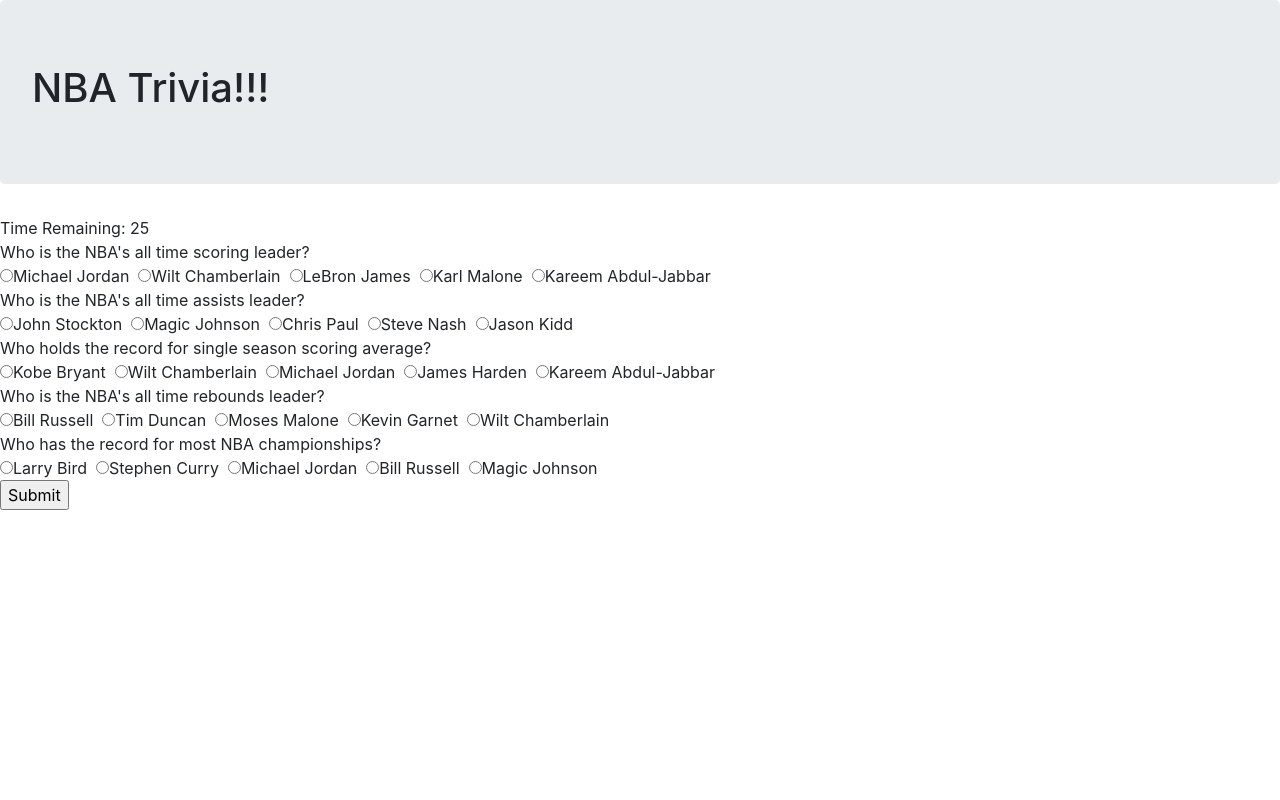
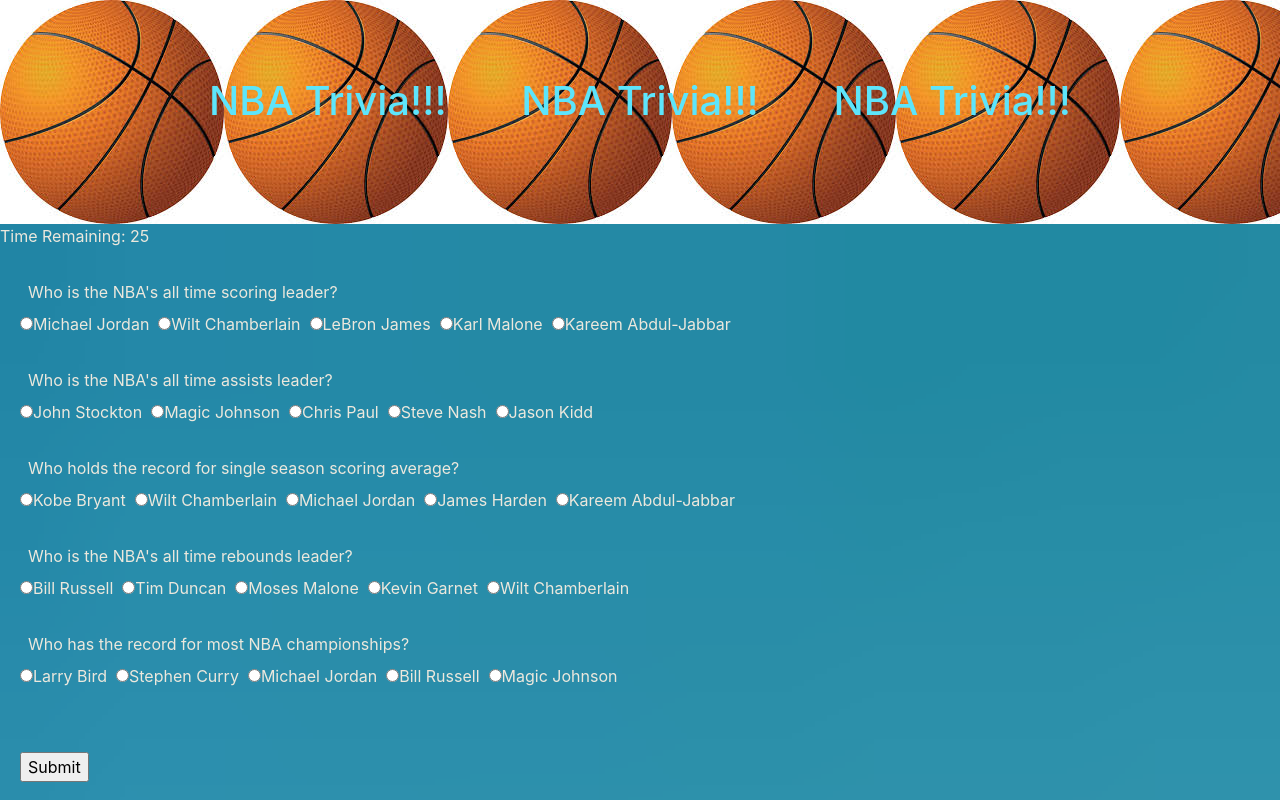
Before and after one commit to Stevearchi/TriviaGame, a plain HTML site: page index.html in a window 1280 px wide. Shown: the top 800 px of the page. Drawn offline with nearby package versions, Linux system fonts and the light colour scheme.

Commit message:
added more styling

```diff
--- a/assets/css/style.css
+++ b/assets/css/style.css
@@ -0,0 +1,30 @@
+header {
+    background-image: url('assets/images/basketball.jpg');
+    margin: 0;
+    height: 14em;
+    color: #5de5fb;
+    text-align: center;
+
+}
+
+h1 {
+    padding: 77px;
+}
+
+#main {
+    background-image: url('assets/images/background.jpg');
+    background-position: center;
+    background-repeat: no-repeat;
+    background-size: cover;
+    padding-bottom: 1000em;
+    color:#ece8dd
+}
+
+.question {
+    margin:.5em;
+    margin-top:2em;
+}
+
+.submit{
+    margin-top:4em;
+}
--- a/assets/javascript/app.js
+++ b/assets/javascript/app.js
@@ -1,7 +1,9 @@
 //vars for correct answers
 var ans = [document.getElementById('cor1'), document.getElementById('cor2'),
 document.getElementById('cor3'), document.getElementById('cor4'), document.getElementById('cor5')];
-var score = 0;
+var totalCorrect = 0;
+var totalIncorrect = 0;
+var timedOut = false;
 function timeRemaining(timeRemaining) {
     time = 30;
     setInterval(function () {
@@ -11,39 +13,41 @@
 }
 
 function check() {
-    var results = [i];
-    console.log(document.getElementById('cor1').checked)
-    console.log(ans[0].checked)
-    score = 0;
+    totalCorrect = 0;
+    totalIncorrect = 0;
     for (var i = 0; i < ans.length; i ++){
         if (ans[i].checked){
-            results[i] = 'You got question ' + parseInt(i+1) + ' correct!';
-            score++;
+            totalCorrect++;
         }else{
-            results[i] = 'You got question ' + parseInt(i+1) + ' wrong';
+            totalIncorrect++;
         }
     };
-
-    return results;
 }
 // timer for game
 var timeGame = setTimeout(function () {
     // display which answers are incorrect and correct
-
+    timedOut = true;
+    checkandDisplay();
 }, 30000);
 
+function displayResults(){
+    var finalScore = Math.floor(100 * parseInt(totalCorrect)/parseInt(ans.length));
+    $('#main').append('<p> You scored a ' + finalScore + '%');
+    $('#main').append('<p>You answered ' + totalCorrect + ' questions correctly</p>');
+    $('#main').append('<p>You answered ' + totalIncorrect + ' questions incorrectly</p>');
+}
+function checkandDisplay(){
+    // clear display
+    $('#main').empty();
+    if (timedOut){
+        $('#main').append("<h2>Time is up!</h2>")
+    }
+    check();
+    displayResults();
+}
 $('#submit').on('click', function (event) {
-
     event.preventDefault();
-    var result = check();
-    var finalScore = Math.floor(100 * parseInt(score)/parseInt(ans.length));
-    $('#results').html('<p> You scored a ' + finalScore + '%');
-
-
-    // loops through results and prints them
-   for (i=0; i<result.length; i++){
-    $('#results').append('<p>' + result[i] + '</p>');
-   }
+    checkandDisplay();
 });
 
 $("#timeRemain").text('Time Remaining: 30');
--- a/index.html
+++ b/index.html
@@ -17,21 +17,59 @@
     <script src="https://stackpath.bootstrapcdn.com/bootstrap/4.3.1/js/bootstrap.min.js"
         integrity="sha384-JjSmVgyd0p3pXB1rRibZUAYoIIy6OrQ6VrjIEaFf/nJGzIxFDsf4x0xIM+B07jRM"
         crossorigin="anonymous"></script>
-    <link type='text/css' href="assets/css/style.css">
+    <!-- I can not figure out why the css isn't working properly from the link below, so I'm using style tags -->
+    <!-- <link rel="stylesheet" type="text/css" href="assets/css/style.css"> -->
+    <style>
+        header {
+            background-image: url('assets/images/basketball.jpg');
+            margin: 0;
+            height: 14em;
+            color: #5de5fb;
+            text-align: center;
+
+        }
+
+        h1 {
+            padding: 77px;
+        }
+
+        #main {
+            background-image: url('assets/images/background.jpg');
+            background-position: center;
+            background-repeat: no-repeat;
+            background-size: cover;
+            padding-bottom: 1000em;
+            color:#ece8dd
+        }
+
+        .question {
+            margin:.5em;
+            margin-top:2em;
+        }
+
+        .submit{
+            margin-top:4em;
+        }
+    </style>
 </head>
 
 <body>
     <!-- div that holds all the questions and header-->
-    <div id=main>
-        <header class="jumbotron">
-            <h1>NBA Trivia!!!</h1>
+    <div class="background">
+        <!-- <img src="assets/images/nba_background.jpg" class='backgroundImage'> -->
+        <header>
+
+            <h1>NBA Trivia!!!&nbsp;&nbsp;&nbsp;&nbsp;&nbsp;&nbsp;&nbsp;NBA
+                Trivia!!!&nbsp;&nbsp;&nbsp;&nbsp;&nbsp;&nbsp;&nbsp;NBA Trivia!!!</h1>
+
         </header>
-        <div>
+        <div id="main">
             <!-- div that holds the questions & time remaining-->
+
             <div id="timeRemain"></div>
-            <form>
+            <form class="form-check">
                 <div>
-                    <div>
+                    <div class = 'question'>
                         Who is the NBA's all time scoring leader?
                     </div>
                     <input type="radio" name='1' value='mj' data-correct=false>Michael Jordan&nbsp;
@@ -40,7 +78,7 @@
                     <input type="radio" name='1' value='km' data-correct=false>Karl Malone&nbsp;
                     <input type="radio" name='1' value='kaj' id="cor1" data-correct=true>Kareem Abdul-Jabbar&nbsp;
                 </div>
-                <div>
+                <div class = 'question'>
                     Who is the NBA's all time assists leader?
                 </div>
                 <input type="radio" name='2' value='js' id="cor2">John Stockton&nbsp;
@@ -48,7 +86,7 @@
                 <input type="radio" name='2' value='cp'>Chris Paul&nbsp;
                 <input type="radio" name='2' value='sn'>Steve Nash&nbsp;
                 <input type="radio" name='2' value='jk'>Jason Kidd&nbsp;
-                <div>
+                <div class = 'question'>
                     Who holds the record for single season scoring average?
                 </div>
                 <input type="radio" name='3' value='kb'>Kobe Bryant&nbsp;
@@ -56,7 +94,7 @@
                 <input type="radio" name='3' value='mj'>Michael Jordan&nbsp;
                 <input type="radio" name='3' value='jh'>James Harden&nbsp;
                 <input type="radio" name='3' value='kaj'>Kareem Abdul-Jabbar&nbsp;
-                <div>
+                <div class = 'question'>
                     Who is the NBA's all time rebounds leader?
                 </div>
                 <input type="radio" name='4' value='br'>Bill Russell&nbsp;
@@ -64,7 +102,7 @@
                 <input type="radio" name='4' value='mm'>Moses Malone&nbsp;
                 <input type="radio" name='4' value='kg'>Kevin Garnet&nbsp;
                 <input type="radio" name='4' value='wc' id="cor4">Wilt Chamberlain&nbsp;
-                <div>
+                <div class = 'question'>
                     Who has the record for most NBA championships?
                 </div>
                 <input type="radio" name='5' value='lb'>Larry Bird&nbsp;
@@ -73,13 +111,14 @@
                 <input type="radio" name='5' value='br' id="cor5">Bill Russell&nbsp;
                 <input type="radio" name='5' value='magj'>Magic Johnson&nbsp;
 
-                <div>
+                <div class='submit'>
                     <input type="submit" id='submit'>
                 </div>
             </form>
         </div>
+        <div id='results'></div>
     </div>
-    <div id='results'></div>
+
     <script src="https://code.jquery.com/jquery-3.4.1.slim.js"
         integrity="sha256-BTlTdQO9/fascB1drekrDVkaKd9PkwBymMlHOiG+qLI=" crossorigin="anonymous"></script>
     <script type="text/javascript" src="assets/javascript/app.js"></script>
```
Also changed, not shown: blah.html (added, +24 -0 lines), assets/images/background.jpg (added), assets/images/basketball.jpg (added), assets/images/cartoon_basketball.jpg (added).
